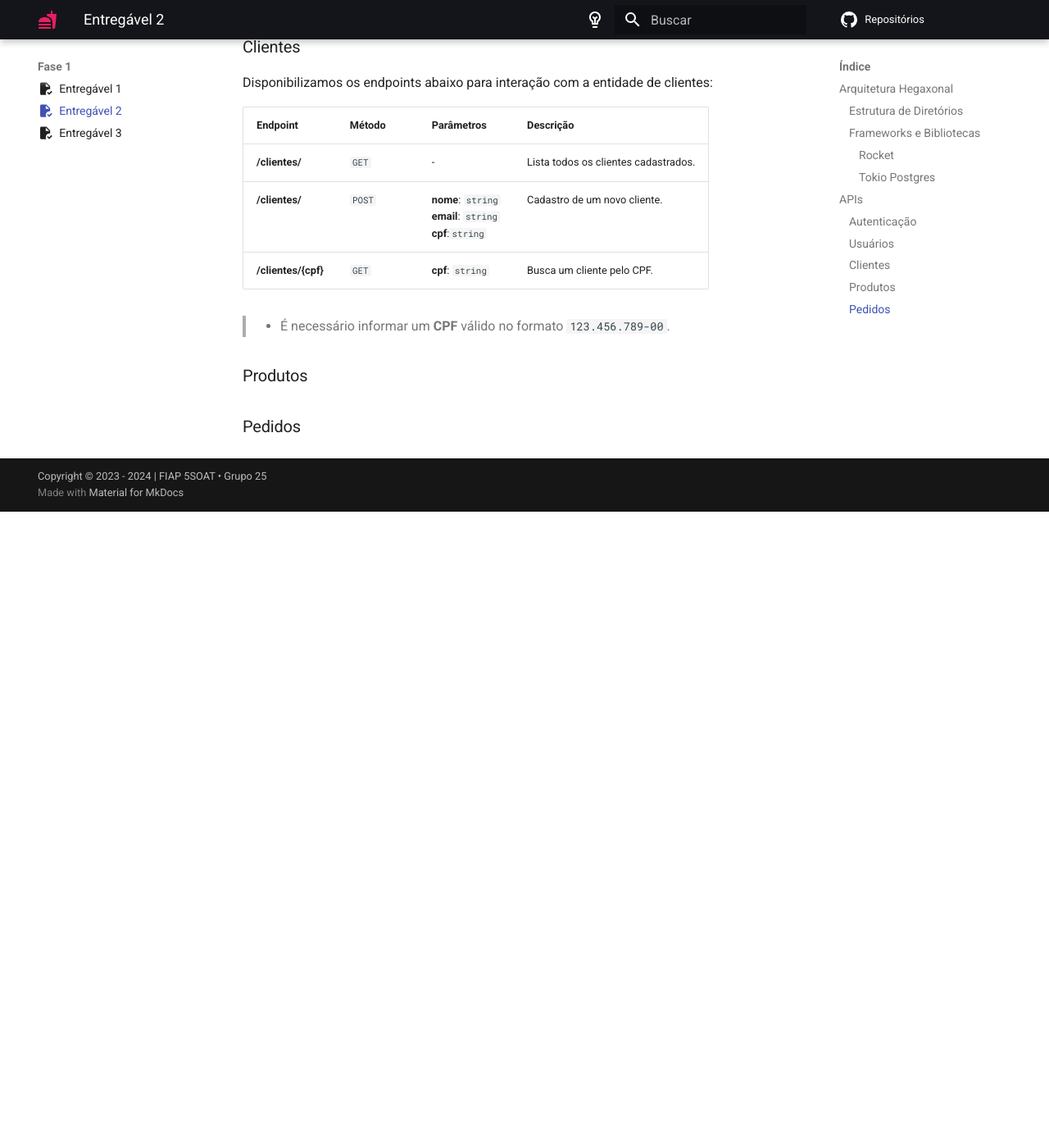
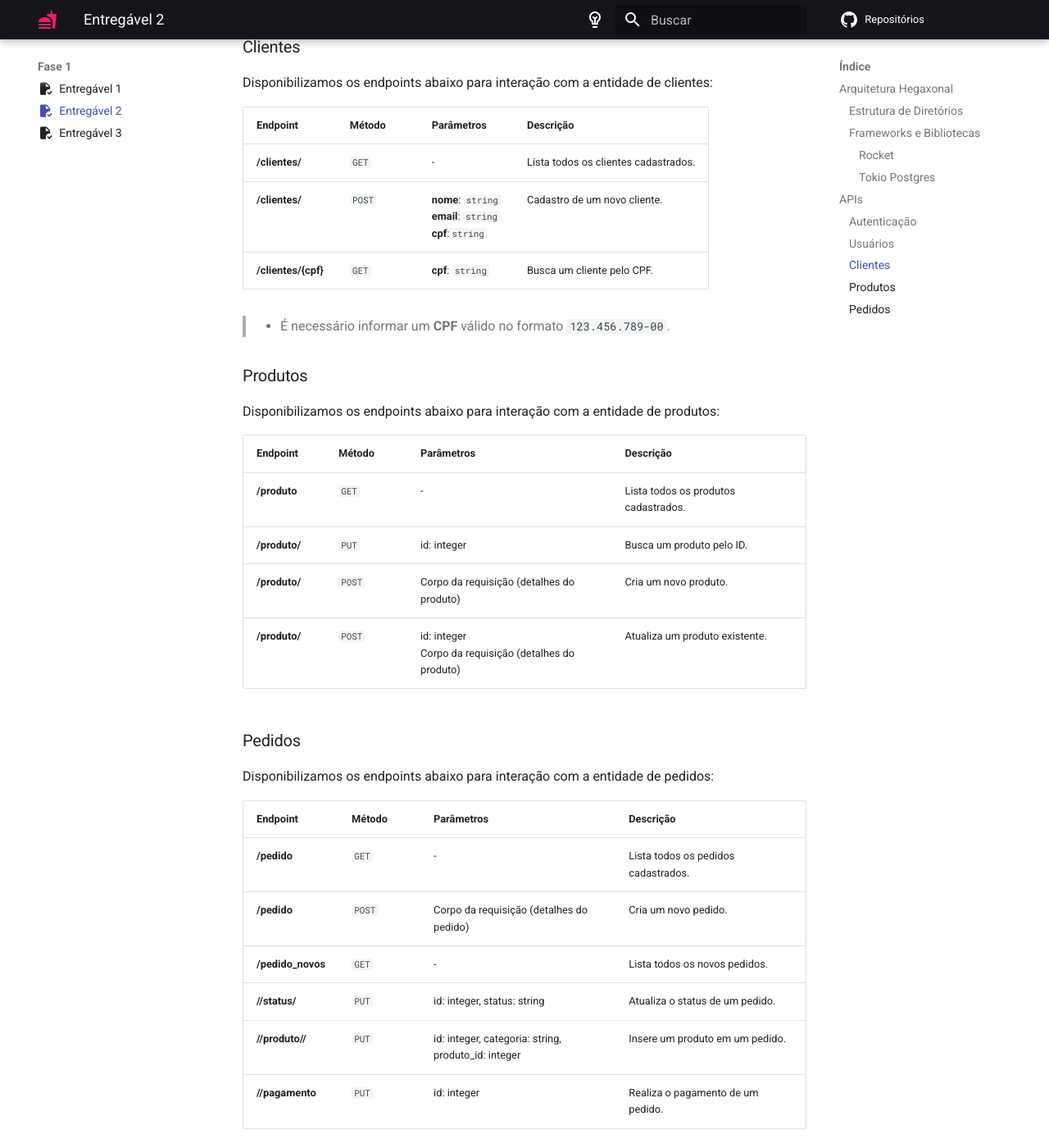
Before and after one commit to postech-5soat-grupo-25/postech-5soat-grupo-25.github.io, an MkDocs documentation site: the page built from docs/fase_1/entregavel_2.md, in a window 1280 px wide and 1400 px high, scrolled down 4852 px. Shown: the whole window at 82% size. Built offline with MkDocs 1.6.1 and Material for MkDocs 9.7.7, drawn with Linux system fonts in a browser that asks for light colours; before the commit the page ends 5476 px from its top, so only the background shows below that.

Commit message:
adding table

```diff
--- a/docs/fase_1/entregavel_2.md
+++ b/docs/fase_1/entregavel_2.md
@@ -139,6 +139,24 @@ Disponibilizamos os endpoints abaixo para interação com a entidade de clientes
 
 ### Produtos
 
+Disponibilizamos os endpoints abaixo para interação com a entidade de produtos:
 
+| Endpoint                | Método | Parâmetros                                  | Descrição                                      |
+| ----------------------- | ------ | ------------------------------------------- | ---------------------------------------------- |
+| **/produto**              | `GET`  | -                                           | Lista todos os produtos cadastrados.           |
+| **/produto/<id>**   | `PUT`  | id: integer                             | Busca um produto pelo ID.                      |
+| **/produto/**             | `POST` | Corpo da requisição (detalhes do produto)   | Cria um novo produto.                          |
+| **/produto/<id>**   | `POST` | id: integer<br>Corpo da requisição (detalhes do produto) | Atualiza um produto existente.                 |
 
 ### Pedidos
+
+Disponibilizamos os endpoints abaixo para interação com a entidade de pedidos:
+
+| Endpoint                          | Método | Parâmetros                                  | Descrição                                      |
+| --------------------------------- | ------ | ------------------------------------------- | ---------------------------------------------- |
+| **/pedido**                       | `GET`  | -                                           | Lista todos os pedidos cadastrados.            |
+| **/pedido**                       | `POST` | Corpo da requisição (detalhes do pedido)    | Cria um novo pedido.                           |
+| **/pedido_novos**                 | `GET`  | -                                           | Lista todos os novos pedidos.                  |
+| **/<id>/status/<status>**         | `PUT`  | id: integer, status: string         | Atualiza o status de um pedido.                |
+| **/<id>/produto/<categoria>/<produto_id>** | `PUT`  | id: integer, categoria: string, produto_id: integer | Insere um produto em um pedido.                |
+| **/<id>/pagamento**               | `PUT`  | id: integer                             | Realiza o pagamento de um pedido.              |
```
